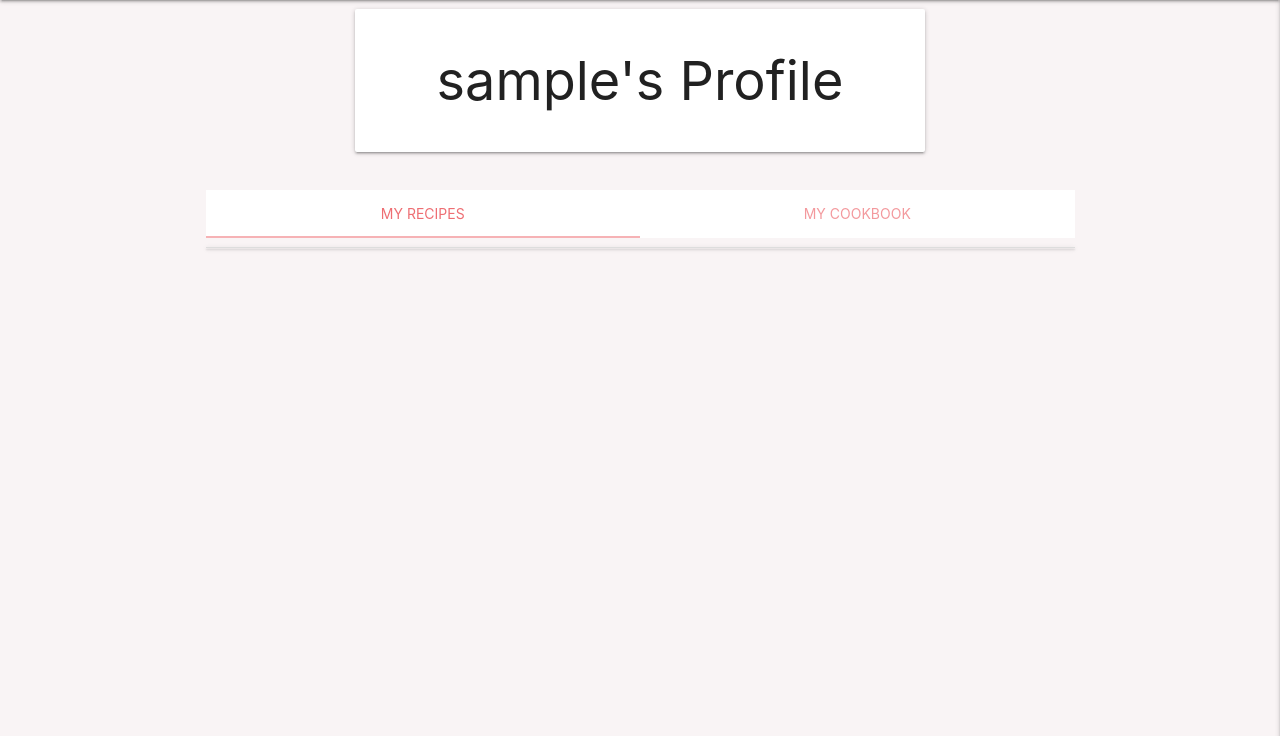
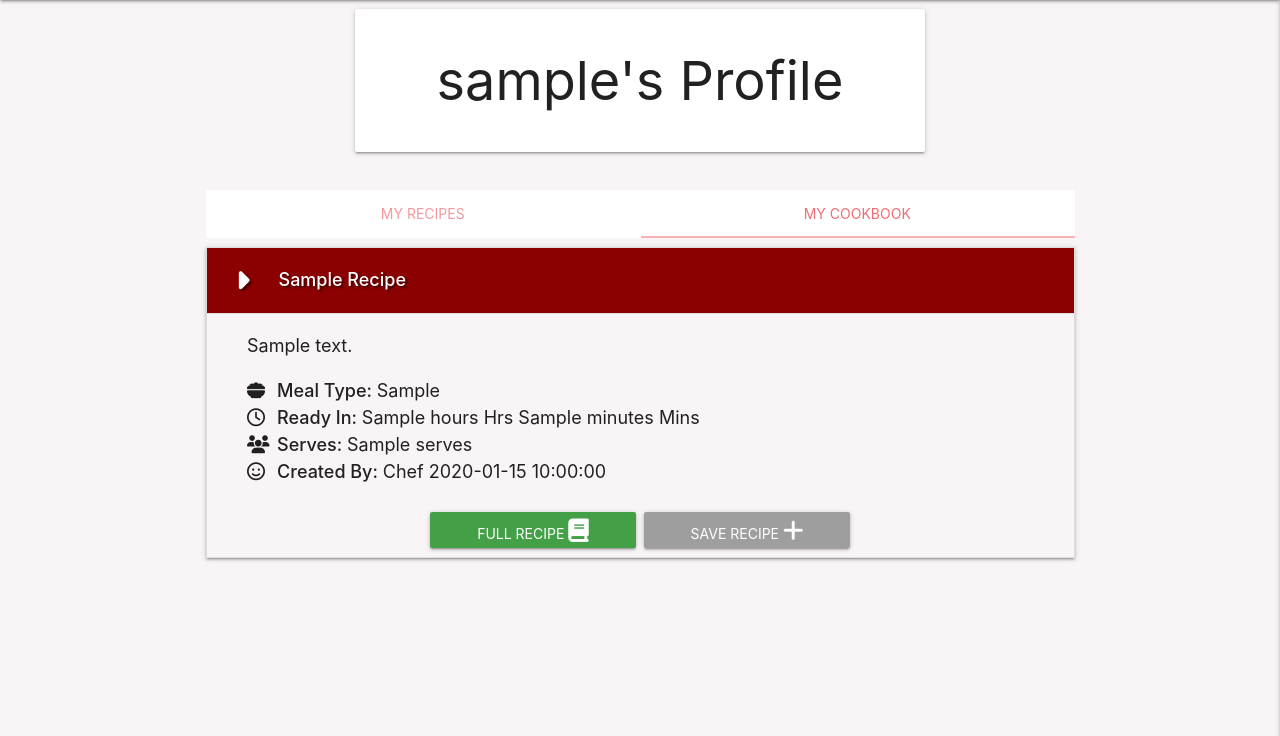
Before and after one commit to DanHodgson12/my-cook-book, a Flask app: template templates/profile.html in a window 1280 px wide. Shown: the part 64-800 px from the top of the page. Run offline with Flask 3, Linux system fonts and the light colour scheme; the visitor is signed in with stand-in values (Sample User, id 1); the template is opened without the code that fills it: most values are stand-ins (such as "Sample title", 1, 10 or a date in 2020); some libraries are stand-ins or nearby versions.

Commit message:
feat:changed collapsible icons and added conditional check to add 'active' class to collapsibles

```diff
--- a/templates/profile.html
+++ b/templates/profile.html
@@ -14,8 +14,8 @@
     <div class="row">
         <div class="col s12">
             <ul class="tabs tabs-fixed-width">
-                <li class="tab col s3"><a class="active" href="#my-recipes">My Recipes</a></li>
-                <li class="tab col s3"><a href="#saved-recipes">My CookBook</a></li>
+                <li class="tab col s3"><a href="#my-recipes">My Recipes</a></li>
+                <li class="tab col s3"><a class="active" href="#saved-recipes">My CookBook</a></li>
             </ul>
         </div>
         <!-- user's created recipes -->
@@ -23,9 +23,9 @@
             <ul class="collapsible">
                 {% for recipe in recipes %}
                     {% if session.user|lower == recipe.created_by|lower %}
-                        <li>
+                        <li {% if loop.first %}class="active"{% endif %}>
                             <div class="collapsible-header white-text dark-red text-shadow">
-                                <i class="fa-solid fa-caret-down prefix"></i>
+                                <i class="fa-solid fa-caret-right prefix"></i>
                                 <strong>{{ recipe.recipe_name|title }}</strong>
                             </div>
                             <div class="collapsible-body">
@@ -103,9 +103,9 @@
         <div id="saved-recipes" class="col s12">
             <ul class="collapsible">
                 {% for recipe in my_cookbook %}
-                    <li>
+                    <li {% if loop.first %}class="active"{% endif %}>
                         <div class="collapsible-header white-text dark-red text-shadow">
-                            <i class="fa-solid fa-caret-down prefix"></i>
+                            <i class="fa-solid fa-caret-right prefix"></i>
                             <strong>{{ recipe.recipe_name|title }}</strong>
                         </div>
                         <div class="collapsible-body">
--- a/templates/recipes.html
+++ b/templates/recipes.html
@@ -3,9 +3,9 @@
 
     <ul class="collapsible">
         {% for recipe in recipes %}
-            <li>
+            <li {% if loop.first %}class="active"{% endif %}>
                 <div class="collapsible-header white-text dark-red text-shadow">
-                    <i class="fa-solid fa-caret-down prefix"></i>
+                    <i class="fa-solid fa-caret-right prefix"></i>
                     <strong>{{ recipe.recipe_name|title }}</strong>
                 </div>
                 <div class="collapsible-body">
```
